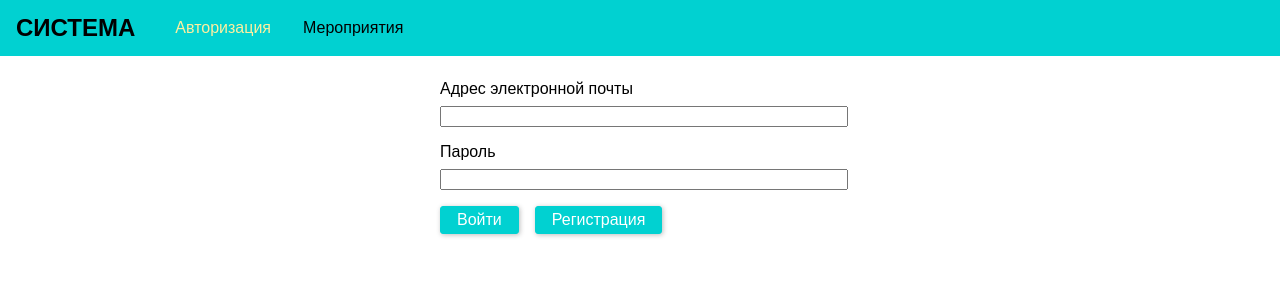
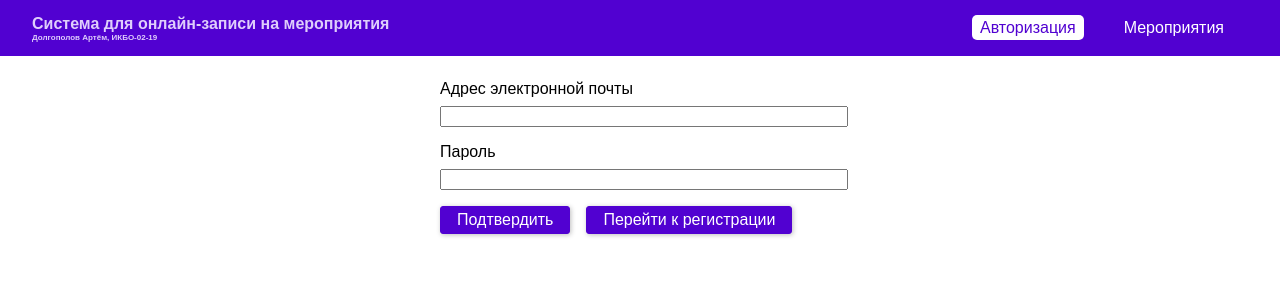
Before and after one commit to artemdol25/rksp-coursework-dolgopolov, a React (Create React App) app in the folder frontend/: page /auth in a window 1280 px wide. Shown: the top 300 px of the page. Built offline with nearby package versions, Linux system fonts and the light colour scheme.

Commit message:
изменение стилей страниц

```diff
--- a/frontend/src/components/Navigation/MainNavigation.css
+++ b/frontend/src/components/Navigation/MainNavigation.css
@@ -4,15 +4,24 @@
     top: 0;
     width: 100%;
     height: 3.5rem;
-    background: #01d1d1;
-    padding: 0 1rem;
+    background: #5101d1;
+    padding: 0 2rem;
     display: flex;
     align-items: center;
+    justify-content: space-between;
+    box-sizing: border-box;
   }
 
   .main-navigation__logo h1 {
     margin: 0;
-    font-size: 1.5rem;
+    font-size: 1rem;
+    color: #dfcefc;
+  }
+
+  .main-navigation__logo h4 {
+    margin: 0;
+    font-size: 0.5rem;
+    color: #dfcefc;
   }
 
   .main-navigation__items {
@@ -32,12 +41,14 @@
 
   .main-navigation__items a {
     text-decoration: none;
-    color: #000;
+    color: white;
+    padding: 0.25rem 0.5rem;
   }
 
   .main-navigation__items a:hover,
   .main-navigation__items a:active,
   .main-navigation__items a.active {
-      color: #f8e264;
-      color: #fdefa0;
+    background: #ffffff;
+    color: #5101d1;
+    border-radius: 5px;
   }
--- a/frontend/src/components/Navigation/MainNavigation.js
+++ b/frontend/src/components/Navigation/MainNavigation.js
@@ -10,7 +10,8 @@ const mainNavigation = props => (
       return (
         <header className="main-navigation">
           <div className="main-navigation__logo">
-            <h1>СИСТЕМА</h1>
+            <h1>Система для онлайн-записи на мероприятия</h1>
+            <h4>Долгополов Артём, ИКБО-02-19</h4>
           </div>
           <nav className="main-navigation__items">
             <ul>
--- a/frontend/src/pages/Auth.css
+++ b/frontend/src/pages/Auth.css
@@ -19,9 +19,9 @@
   }
 
   .form-actions button {
-    background: #01d1d1;
+    background: #5101d1;
     font: inherit;
-    border: 1px solid #01d1d1;
+    border: 1px solid #5101d1;
     border-radius: 3px;
     padding: 0.25rem 1rem;
     margin-right: 1rem;
@@ -32,6 +32,6 @@
 
   .form-actions button:hover,
   .form-actions button:active {
-      background: #01a7a7;
-      border-color: #01a7a7;
+    background: #6219d6;
+    border-color: #6219d6;
   }
--- a/frontend/src/pages/Auth.js
+++ b/frontend/src/pages/Auth.js
@@ -95,9 +95,9 @@ class AuthPage extends Component {
           <input type="password" id="password" ref={this.passwordEl} />
         </div>
         <div className="form-actions">
-          <button type="submit">Войти</button>
+          <button type="submit">Подтвердить</button>
           <button type="button" onClick={this.switchModeHandler}>
-            {this.state.isLogin ? 'Регистрация' : 'Вход'}
+            {this.state.isLogin ? 'Перейти к регистрации' : 'Перейти к авторизации'}
           </button>
         </div>
       </form>
```
